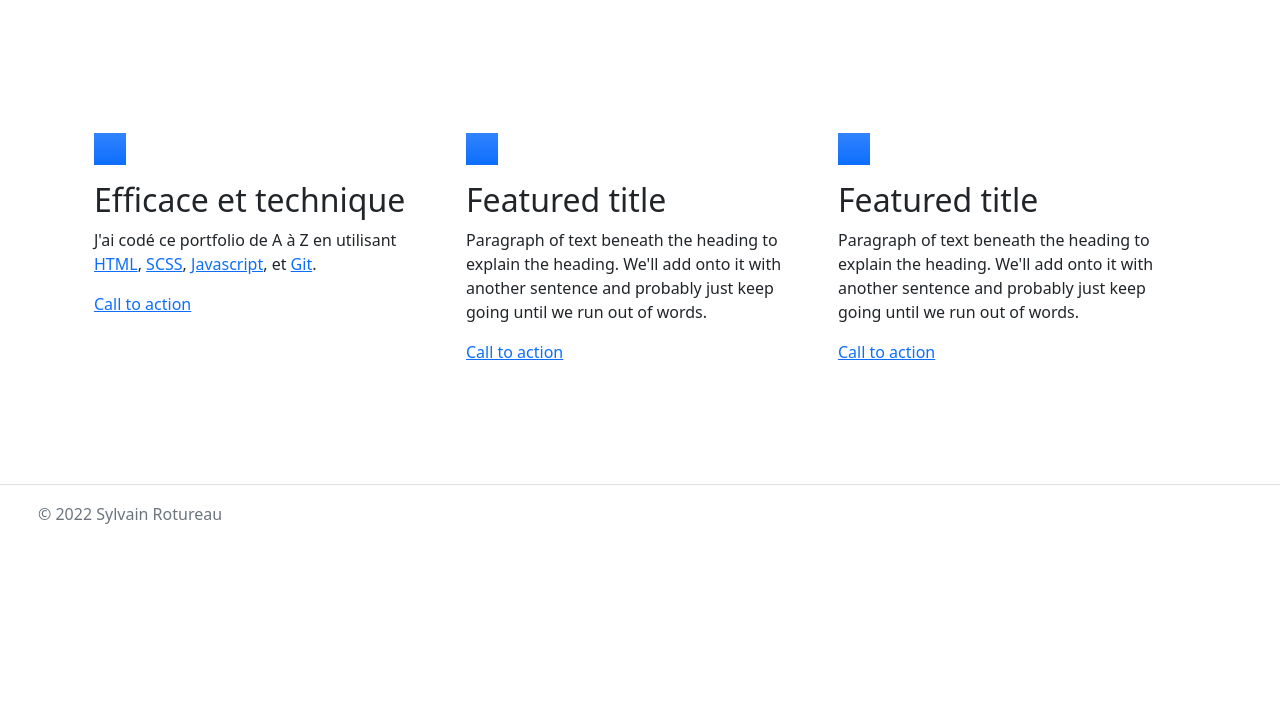
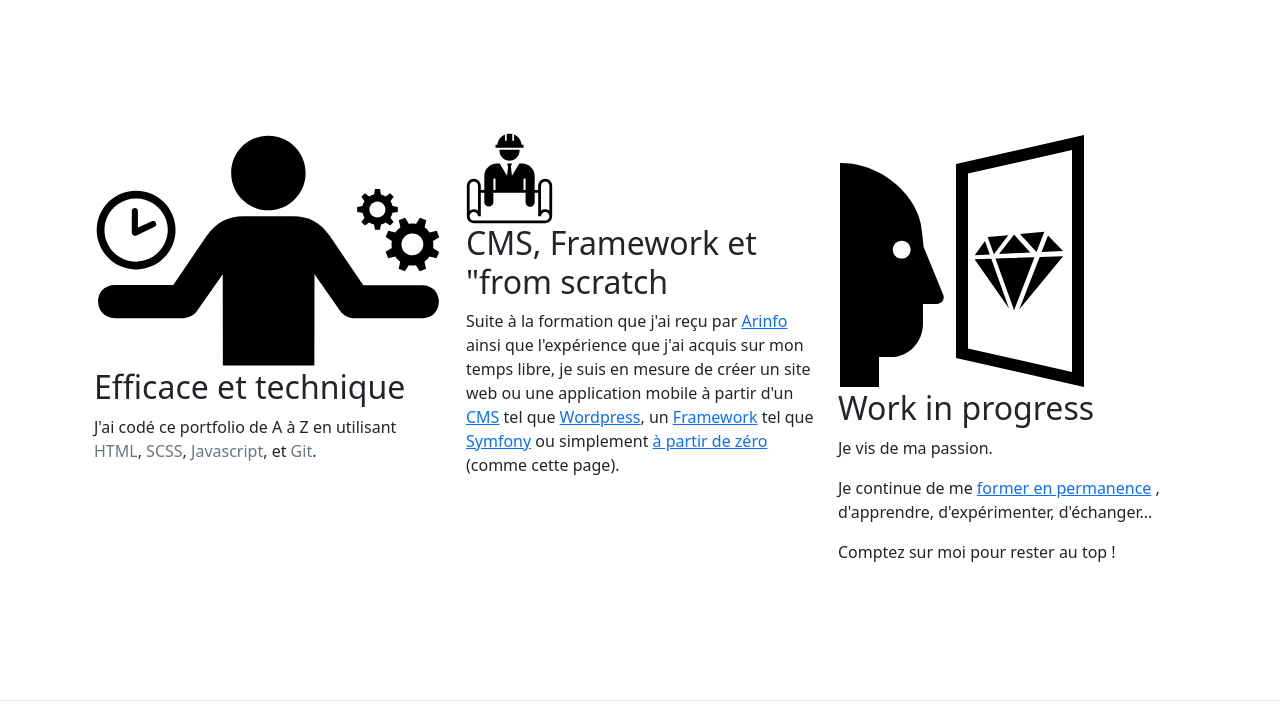
Before and after one commit to sylvainrotureau/portfolio2, a plain HTML site: page index.html in a window 1280 px wide. Shown: the part 1830-2541 px from the top of the page. Before the commit the page ends 2396 px from the top, so only its background shows below. Drawn offline with nearby package versions, Linux system fonts and the light colour scheme.

Commit message:
not much

```diff
--- a/index.html
+++ b/index.html
@@ -33,7 +33,6 @@
                 <h1 class="display-5 fw-bold lh-1 mb-3">Sylvain Rotureau</h1>
                 <p class="lead">Frontend Développeur</p>
                 <div class="d-grid gap-2 d-md-flex justify-content-md-start">
-
                     <a type="button" class="btn btn-primary btn-lg px-4 me-md-2" href="https://dribbble.com/rotureau"
                         target="_blank">
                         <i class="fab fa-dribbble"></i>
@@ -58,7 +57,7 @@
     <section class="container px-4 py-5" id="realisations">
         <h2 class="pb-2 border-bottom">Réalisations</h2>
 
-        <div class="row row-cols-1 row-cols-lg-3 align-items-stretch g-4 py-5">
+        <div class="row row-cols-1 row-cols-lg-3 align-items-start g-4 py-5">
             <div class="col">
                 <div class="card" style="width: 18rem;">
                     <img src="./image/kome.png" class="card-img-top" alt="Site Kome Waza">
@@ -112,62 +111,57 @@
     <!-- COMPETENCES -->
     <section class="container px-4 py-5" id="competences">
         <div class="row g-4 py-5 row-cols-1 row-cols-lg-3">
+
+            <!-- competence 1 -->
             <div class="feature col">
-                <div
-                    class="feature-icon d-inline-flex align-items-center justify-content-center bg-primary bg-gradient text-white fs-2 mb-3">
-                    <svg class="bi" width="1em" height="1em">
-                        <use xlink:href="#collection"></use>
-                    </svg>
-                </div>
+                        <img src="./image/efficiency-system-production-productivity-svgrepo-com.svg">
+
                 <h2>Efficace et technique</h2>
                 <p>
                     J'ai codé ce portfolio de A à Z en utilisant
-                    <a href="https://g.co/kgs/9BcJbw" target="_blank">HTML</a>,
-                    <a href="https://g.co/kgs/xY7qDk" target="_blank">SCSS</a>,
-                    <a href="https://g.co/kgs/seRBmU" target="_blank">Javascript</a>,
+                    <a class="link-secondary text-decoration-none" href="https://g.co/kgs/9BcJbw" target="_blank">HTML</a>,
+                    <a class="link-secondary text-decoration-none" href="https://g.co/kgs/xY7qDk" target="_blank">SCSS</a>,
+                    <a class="link-secondary text-decoration-none" href="https://g.co/kgs/seRBmU" target="_blank">Javascript</a>,
                     et
-                    <a href="https://g.co/kgs/sxqvXa" target="_blank">Git</a>.
-                    </p>
-                <a href="#" class="icon-link d-inline-flex align-items-center">
-                    Call to action
-                    <svg class="bi" width="1em" height="1em">
-                        <use xlink:href="#chevron-right"></use>
-                    </svg>
-                </a>
+                    <a class="link-secondary text-decoration-none" href="https://g.co/kgs/sxqvXa" target="_blank">Git</a>.
+                </p>
             </div>
+
+            <!-- competence 2 -->
             <div class="feature col">
-                <div
-                    class="feature-icon d-inline-flex align-items-center justify-content-center bg-primary bg-gradient text-white fs-2 mb-3">
-                    <svg class="bi" width="1em" height="1em">
-                        <use xlink:href="#people-circle"></use>
-                    </svg>
-                </div>
-                <h2>Featured title</h2>
-                <p>Paragraph of text beneath the heading to explain the heading. We'll add onto it with another sentence
-                    and probably just keep going until we run out of words.</p>
-                <a href="#" class="icon-link d-inline-flex align-items-center">
-                    Call to action
-                    <svg class="bi" width="1em" height="1em">
-                        <use xlink:href="#chevron-right"></use>
-                    </svg>
-                </a>
+
+                        <img class="w-25" src="./image/architect-blueprint-project-manager-plan-svgrepo-com.svg">
+
+                <h2>CMS, Framework et "from scratch</h2>
+                <p>
+                    Suite à la formation que j'ai reçu par
+                    <a href="https://www.arinfo.fr/" target="_blank"> Arinfo</a>
+                    ainsi que l'expérience que j'ai acquis sur mon temps libre, je suis en mesure de créer un site web
+                    ou une application mobile à partir
+                    d'un <a href="https://g.co/kgs/c5y62B">CMS</a> tel que
+                    <a href="https://g.co/kgs/Eqbtfb" target="_blank">Wordpress</a>,
+                    un <a href="https://g.co/kgs/7xoZNd" target="_blank">Framework</a>
+                    tel que <a href="https://g.co/kgs/C7sNZS" target="_blank">Symfony</a>
+                    ou simplement <a href="https://www.from-scratch.fr/from-scratch-cest-quoi/" target="_blank">à partir
+                        de zéro</a> (comme cette page).
+                </p>
             </div>
+
+            <!-- competence 3 -->
             <div class="feature col">
-                <div
-                    class="feature-icon d-inline-flex align-items-center justify-content-center bg-primary bg-gradient text-white fs-2 mb-3">
-                    <svg class="bi" width="1em" height="1em">
-                        <use xlink:href="#toggles2"></use>
-                    </svg>
-                </div>
-                <h2>Featured title</h2>
-                <p>Paragraph of text beneath the heading to explain the heading. We'll add onto it with another sentence
-                    and probably just keep going until we run out of words.</p>
-                <a href="#" class="icon-link d-inline-flex align-items-center">
-                    Call to action
-                    <svg class="bi" width="1em" height="1em">
-                        <use xlink:href="#chevron-right"></use>
-                    </svg>
-                </a>
+                        <img src="./image/attractive-attract-luxury-diamond-svgrepo-com.svg">
+
+                <h2>Work in progress</h2>
+                <p>
+                    Je vis de ma passion.
+                </p>
+                <p>
+                    Je continue de me <a href="https://g.co/kgs/m8CQcr" target="_blank">former en permanence</a>
+                    , d'apprendre, d'expérimenter, d'échanger...
+                </p>
+                <p>Comptez sur moi
+                    pour rester au top !
+                </p>
             </div>
         </div>
     </section>
@@ -184,17 +178,22 @@
             <span class="mb-3 mb-md-0 text-muted">© 2022 Sylvain Rotureau</span>
         </div>
 
-        <ul class="nav col-md-4 justify-content-end list-unstyled d-flex">
-            <li class="ms-3"><a class="text-muted" href="#"><svg class="bi" width="24" height="24">
-                        <use xlink:href="#twitter"></use>
-                    </svg></a></li>
-            <li class="ms-3"><a class="text-muted" href="#"><svg class="bi" width="24" height="24">
-                        <use xlink:href="#instagram"></use>
-                    </svg></a></li>
-            <li class="ms-3"><a class="text-muted" href="#"><svg class="bi" width="24" height="24">
-                        <use xlink:href="#facebook"></use>
-                    </svg></a></li>
-        </ul>
+        <div class="d-grid gap-2 d-flex justify-content-md-start">
+            <a type="button" class="btn btn-lg px-4 me-md-2" href="https://dribbble.com/rotureau" target="_blank">
+                <i class="fab fa-dribbble"></i>
+            </a>
+            <a type="button" class="btn btn-lg px-4 me-md-2"
+                href="https://www.linkedin.com/in/sylvain-rotureau-b3910a23a" target="_blank">
+                <i class="fab fa-linkedin-in"></i>
+            </a>
+            <a type="button" class="btn btn-lg px-4 me-md-2" href="https://github.com/sylvainrotureau" target="_blank">
+                <i class="fab fa-github"></i>
+            </a>
+            <a type="button" class="btn btn-lg px-4 me-md-2" href="mailto:sylvainrotureau@yahoo.fr">
+                <i class="fas fa-at"></i>
+            </a>
+        </div>
+
     </footer>
 
     <script src="https://cdn.jsdelivr.net/npm/bootstrap@5.2.0-beta1/dist/js/bootstrap.bundle.min.js"
```
Also changed, not shown: image/architect-blueprint-project-manager-plan-svgrepo-com.svg (added), image/attractive-attract-luxury-diamond-svgrepo-com.svg (added), image/efficiency-system-production-productivity-svgrepo-com.svg (added).
